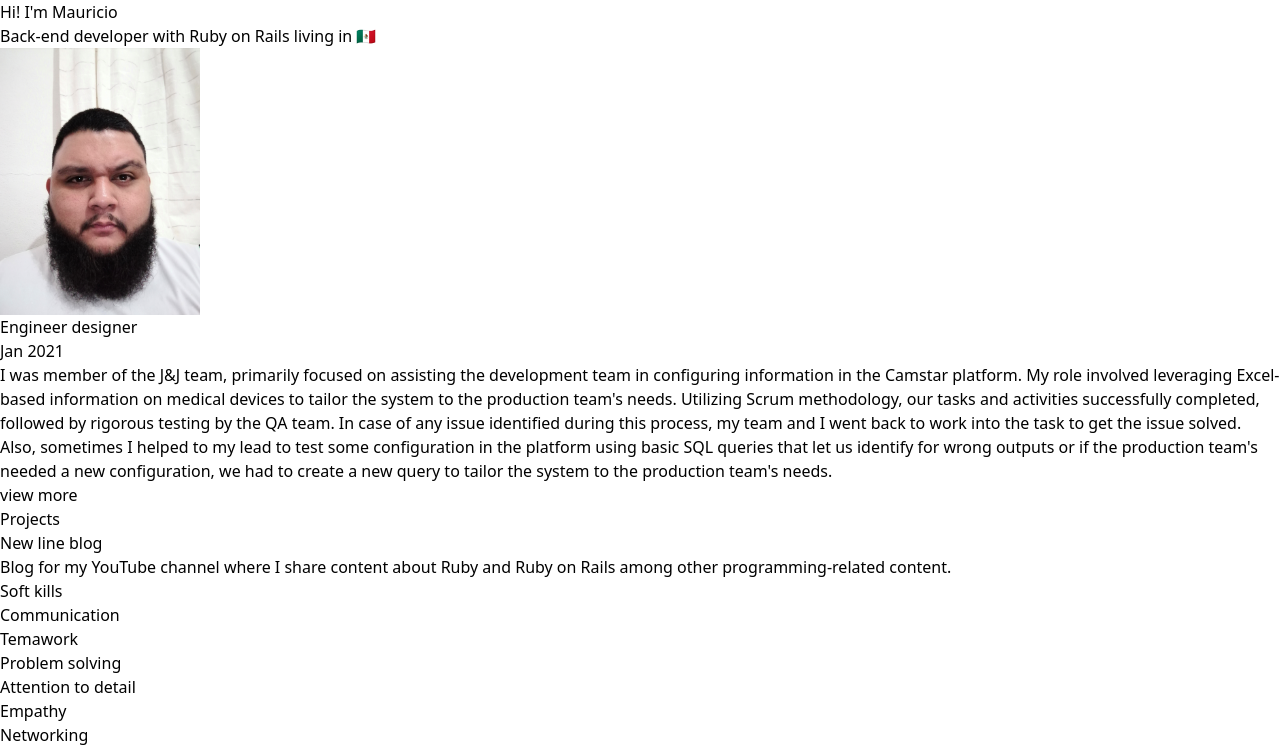
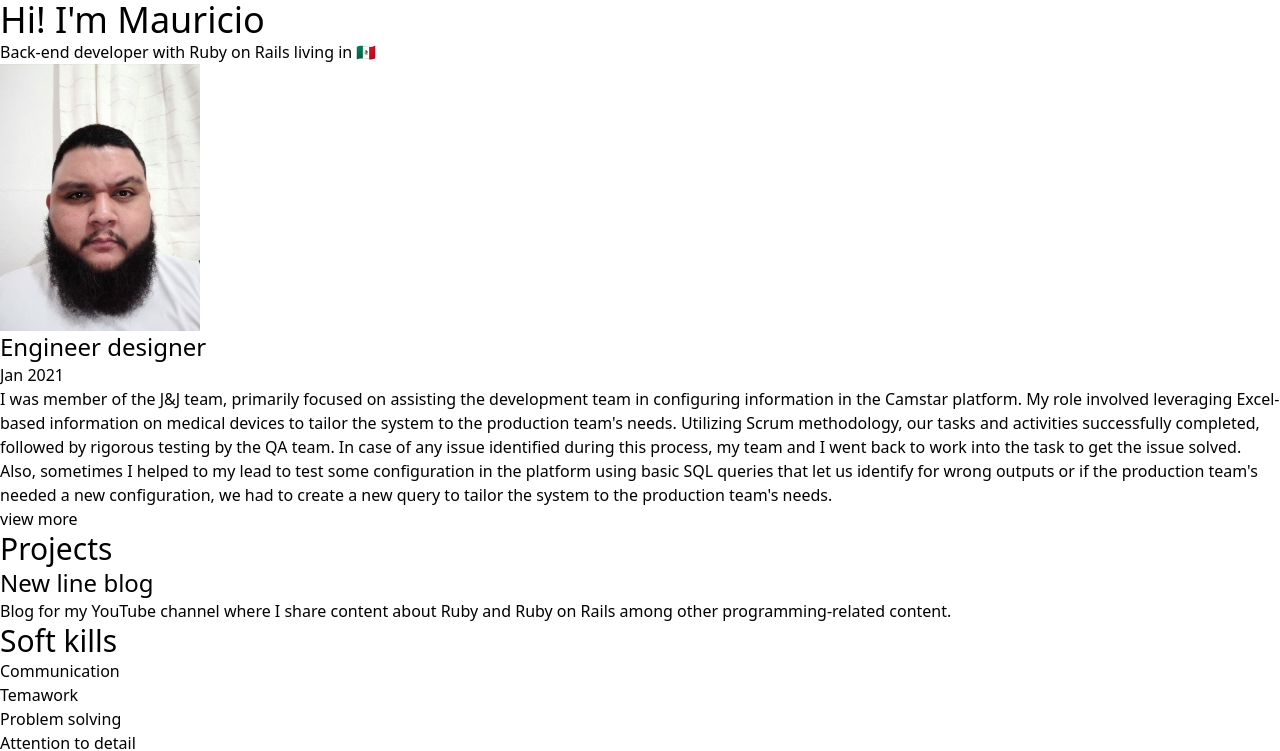
Before and after one commit to MauricioNC/Portfolio, a React (Vite) app: page / in a window 1280 px wide. Shown: the top 751 px of the page. Built offline with nearby package versions, Linux system fonts and the light colour scheme.

Commit message:
feat: Base styles for headers tag

```diff
--- a/src/index.css
+++ b/src/index.css
@@ -10,3 +10,27 @@ body {
   overflow: hidden;
   overflow-y: auto;
 }
+
+h1 {
+  @apply text-4xl
+}
+
+h2 {
+  @apply text-3xl
+}
+
+h3 {
+  @apply text-2xl
+}
+
+h4 {
+  @apply text-xl
+}
+
+h5 {
+  @apply text-lg
+}
+
+h6 {
+  @apply text-base
+}
```
